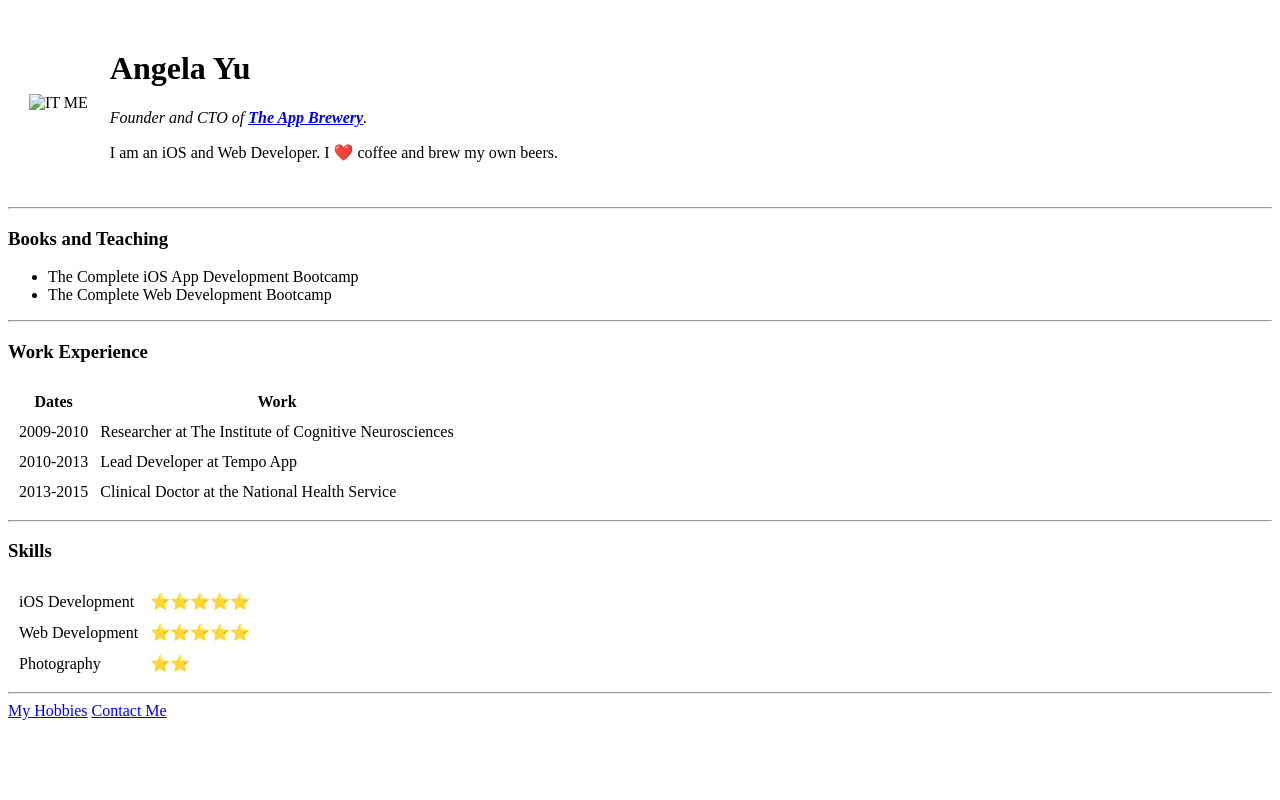
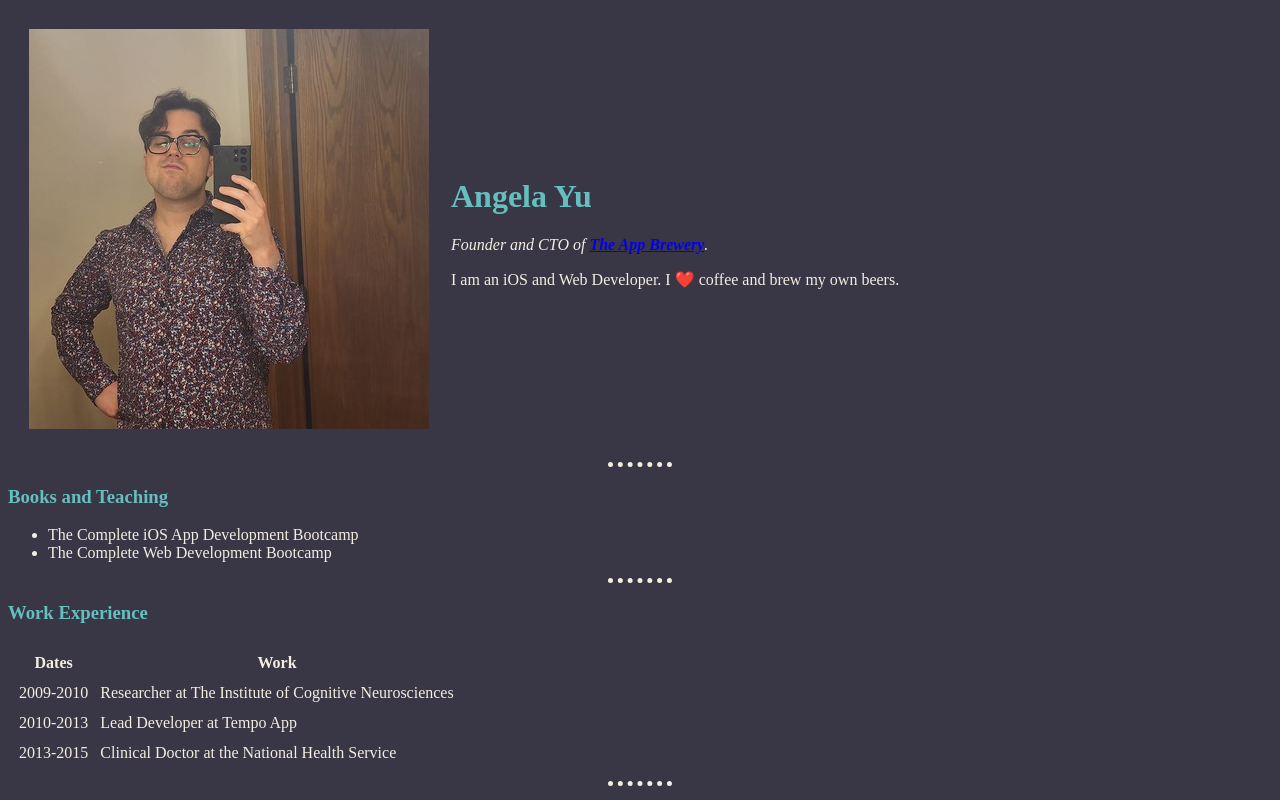
Before and after one commit to jrich0790/cv, a plain HTML site: page index.html in a window 1280 px wide. Shown: the top 800 px of the page. Drawn offline with Linux system fonts and the light colour scheme; the site is published under a folder, as on GitHub Pages, so addresses that start at the root find nothing.

Commit message:
Update index.html

```diff
--- a/index.html
+++ b/index.html
@@ -3,13 +3,13 @@
   <head>
     <meta charset="utf-8">
     <title>Angela's Personal Site</title>
-    <link rel="stylesheet" href="/css/styles.css">
+    <link rel="stylesheet" href="css/styles.css">
   </head>
 
   <body>
     <table cellspacing="20">
       <tr>
-        <td><img src="/images/itsmolme.jpg" alt="IT ME"></td>
+        <td><img src="images/itsmolme.jpg" alt="IT ME"></td>
         <td><h1>Angela Yu</h1>
         <p><em>Founder and CTO of <strong><a href="https://www.appbrewery.co/">The App Brewery</a></strong>.</em></p>
         <p>I am an iOS and Web Developer. I ❤️ coffee and brew my own beers.</p></td>
```
